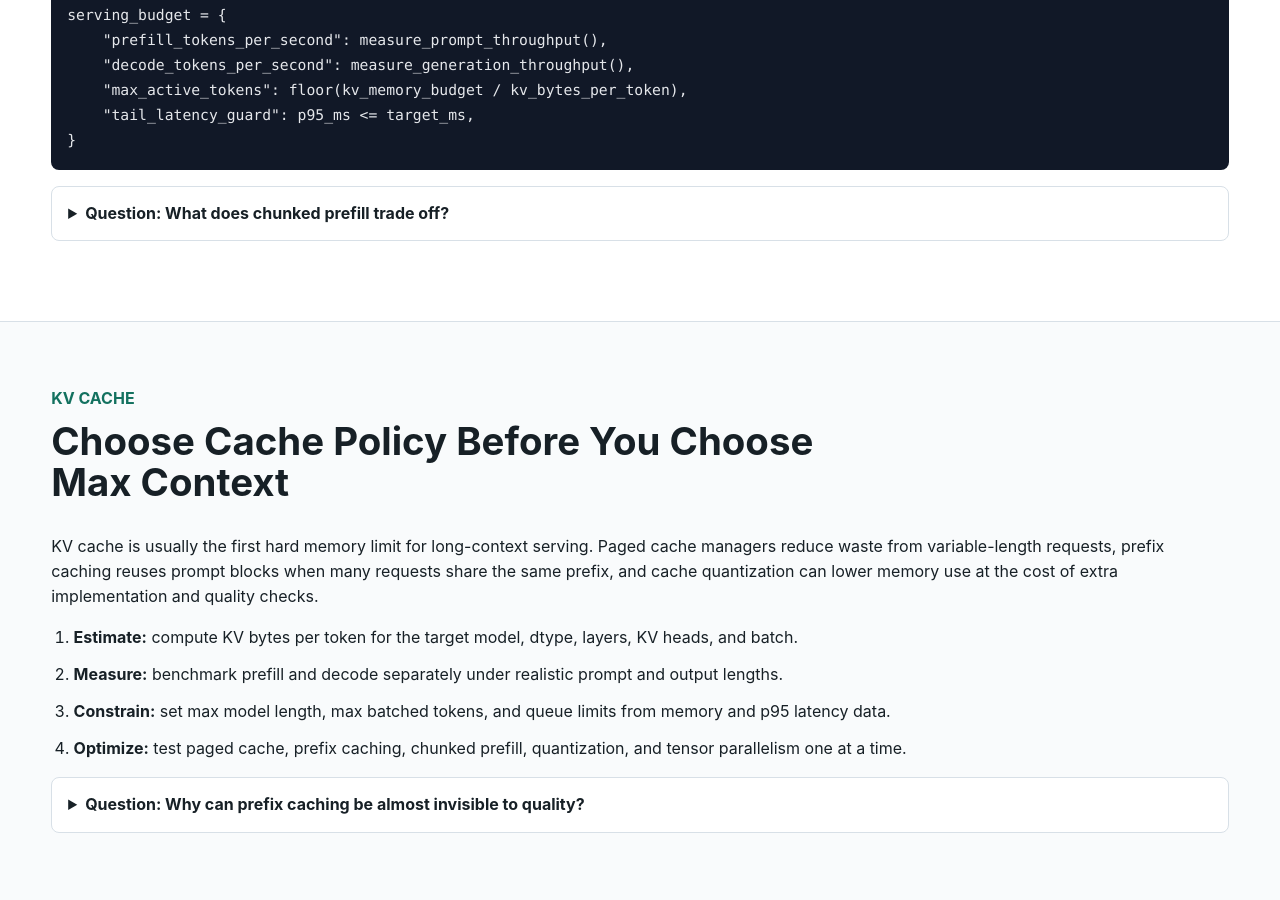
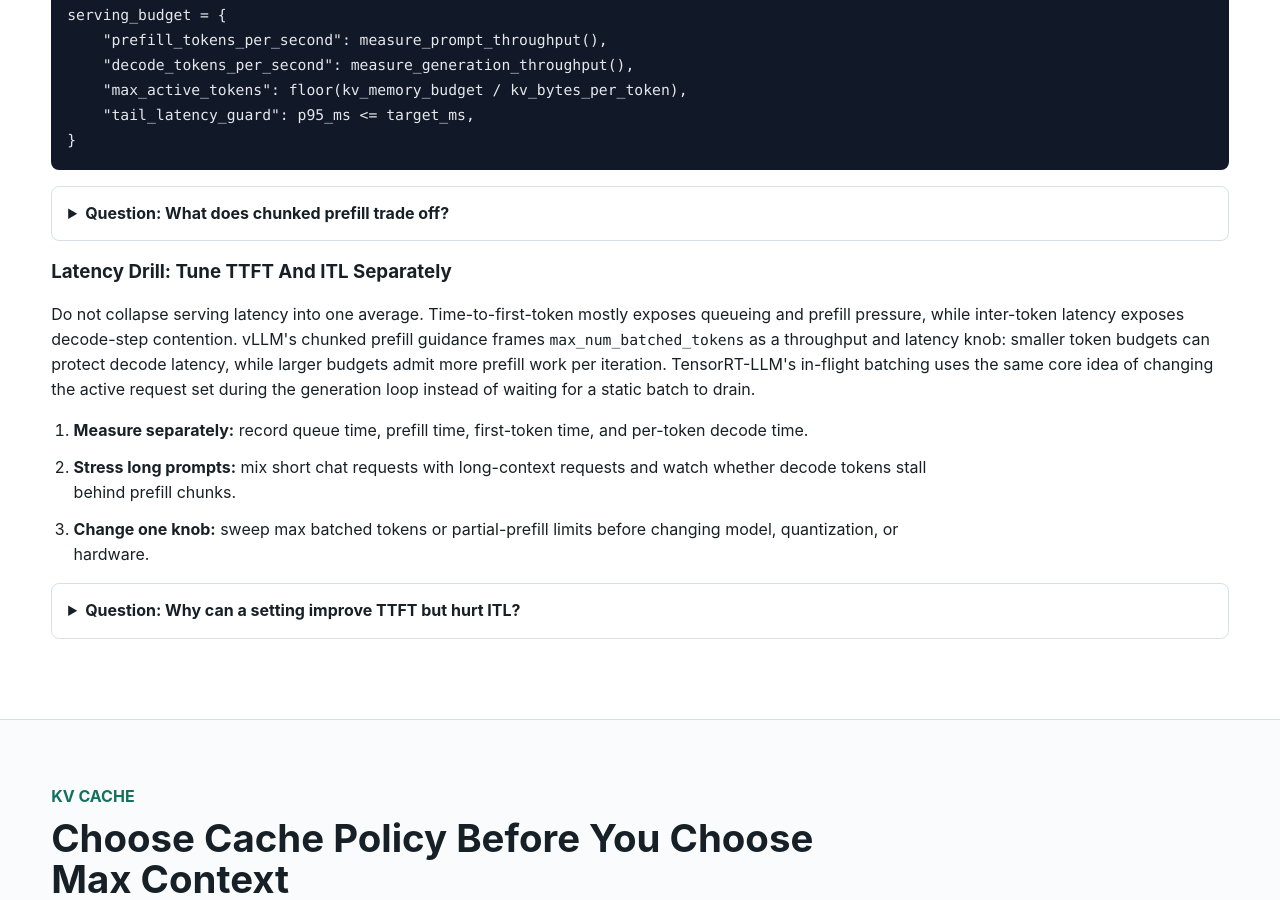
Before and after one commit to kennethli319/kennethli319.github.io, a Jekyll site: the page llm-ml-course/lessons/production-serving.html, which Jekyll copies as it is, in a window 1280 px wide and 900 px high, scrolled down 801 px. Built offline with Jekyll 4.4.1, drawn with Linux system fonts in a browser that asks for light colours; some of the changed text lies outside the part shown.

Commit message:
Sync LLM course serving latency drill

```diff
--- a/llm-ml-course/lessons/production-serving.html
+++ b/llm-ml-course/lessons/production-serving.html
@@ -42,6 +42,26 @@
       <details class="qa">
         <summary>Question: What does chunked prefill trade off?</summary>
         <p>It interleaves long prompt processing with decode steps so one large prompt does not monopolize the GPU, but it adds scheduler complexity and may reduce single-request simplicity.</p>
+      </details>
+      <h3>Latency Drill: Tune TTFT And ITL Separately</h3>
+      <p>
+        Do not collapse serving latency into one average. Time-to-first-token
+        mostly exposes queueing and prefill pressure, while inter-token latency
+        exposes decode-step contention. vLLM's chunked prefill guidance frames
+        <code>max_num_batched_tokens</code> as a throughput and latency knob:
+        smaller token budgets can protect decode latency, while larger budgets
+        admit more prefill work per iteration. TensorRT-LLM's in-flight batching
+        uses the same core idea of changing the active request set during the
+        generation loop instead of waiting for a static batch to drain.
+      </p>
+      <ol class="steps">
+        <li><strong>Measure separately:</strong> record queue time, prefill time, first-token time, and per-token decode time.</li>
+        <li><strong>Stress long prompts:</strong> mix short chat requests with long-context requests and watch whether decode tokens stall behind prefill chunks.</li>
+        <li><strong>Change one knob:</strong> sweep max batched tokens or partial-prefill limits before changing model, quantization, or hardware.</li>
+      </ol>
+      <details class="qa">
+        <summary>Question: Why can a setting improve TTFT but hurt ITL?</summary>
+        <p>Letting the scheduler admit more prefill tokens per iteration can reduce how long new prompts wait for their first forward pass, but those prefill chunks can interrupt decode iterations for already-streaming requests.</p>
       </details>
     </section>
 
@@ -90,8 +110,10 @@
       <p>
         Sources:
         <a href="https://docs.vllm.ai/">vLLM documentation</a>,
+        <a href="https://docs.vllm.ai/en/v0.4.2/models/performance.html">vLLM performance and chunked prefill tuning</a>,
         <a href="https://docs.vllm.ai/en/stable/design/prefix_caching/">vLLM prefix caching design</a>,
         <a href="https://nvidia.github.io/TensorRT-LLM/">TensorRT-LLM documentation</a>,
+        <a href="https://nvidia.github.io/TensorRT-LLM/overview.html">TensorRT-LLM overview</a>,
         <a href="https://huggingface.co/docs/transformers/en/kv_cache">Hugging Face cache strategies</a>.
       </p>
     </section>
```
